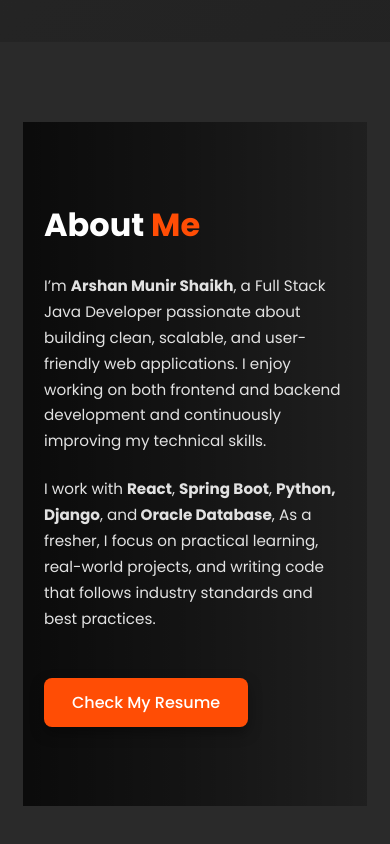
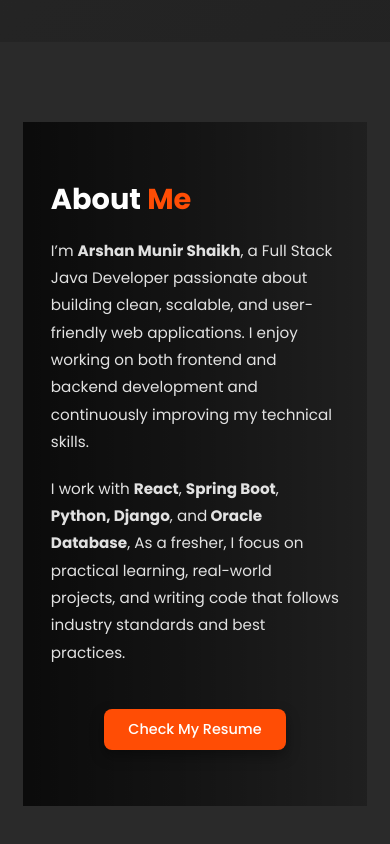
Before and after one commit to ArshanShaikh87/Portfolio, a React (Vite) app: page / in a window 390 px wide. Shown: the part 880-1724 px from the top of the page. Built offline with nearby package versions, Linux system fonts and the light colour scheme.

Commit message:
About section heading and resume button overlay porblem checking

```diff
--- a/src/styles/about.css
+++ b/src/styles/about.css
@@ -129,26 +129,40 @@
    Mobile Responsive (FIXED)
    ========================= */
 
+/* =========================
+   Mobile Fixes for About Hero
+   ========================= */
+
 @media (max-width: 768px) {
 
-  /* About hero */
+  /* Ensure overlay content is centered and fits well */
   .about-overlay {
-    padding: 0 6%;
+    padding: 0 8%;
     justify-content: center;
   }
 
-  .about-text {
-    text-align: left;
+  /* About heading size adjustment */
+  .about-text h2 {
+    font-size: 1.8rem; /* Slightly bigger on mobile so it doesn't look too small */
+    margin-bottom: 1rem;
   }
 
-  .about-text h2 {
-    font-size: 2rem;
+  /* About paragraph font size slightly smaller for better fit */
+  .about-text p {
+    font-size: 0.95rem;
+    margin-bottom: 1.2rem;
   }
 
-  .about-text p {
-    font-size: 0.95rem;
-    line-height: 1.7;
+  /* Button should stay within the overlay */
+  .about-actions {
+    text-align: center;
   }
+
+  .about-actions .btn {
+    padding: 10px 24px; /* Slightly smaller padding on mobile */
+    font-size: 0.9rem;
+  }
+
 
   /* Skills */
   .skills {
@@ -172,4 +186,5 @@
   .skill-logo span {
     font-size: 0.85rem;
   }
+
 }
```
